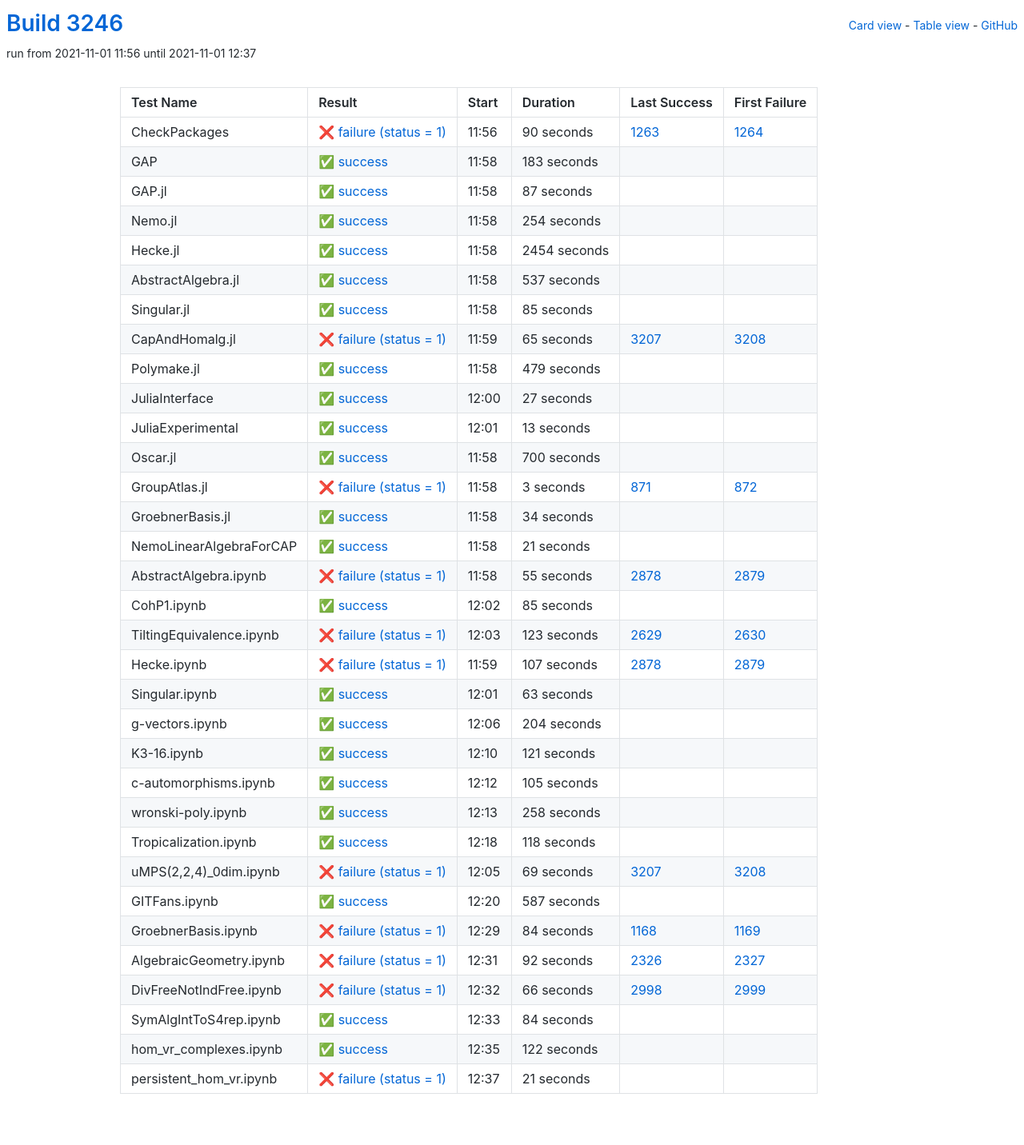
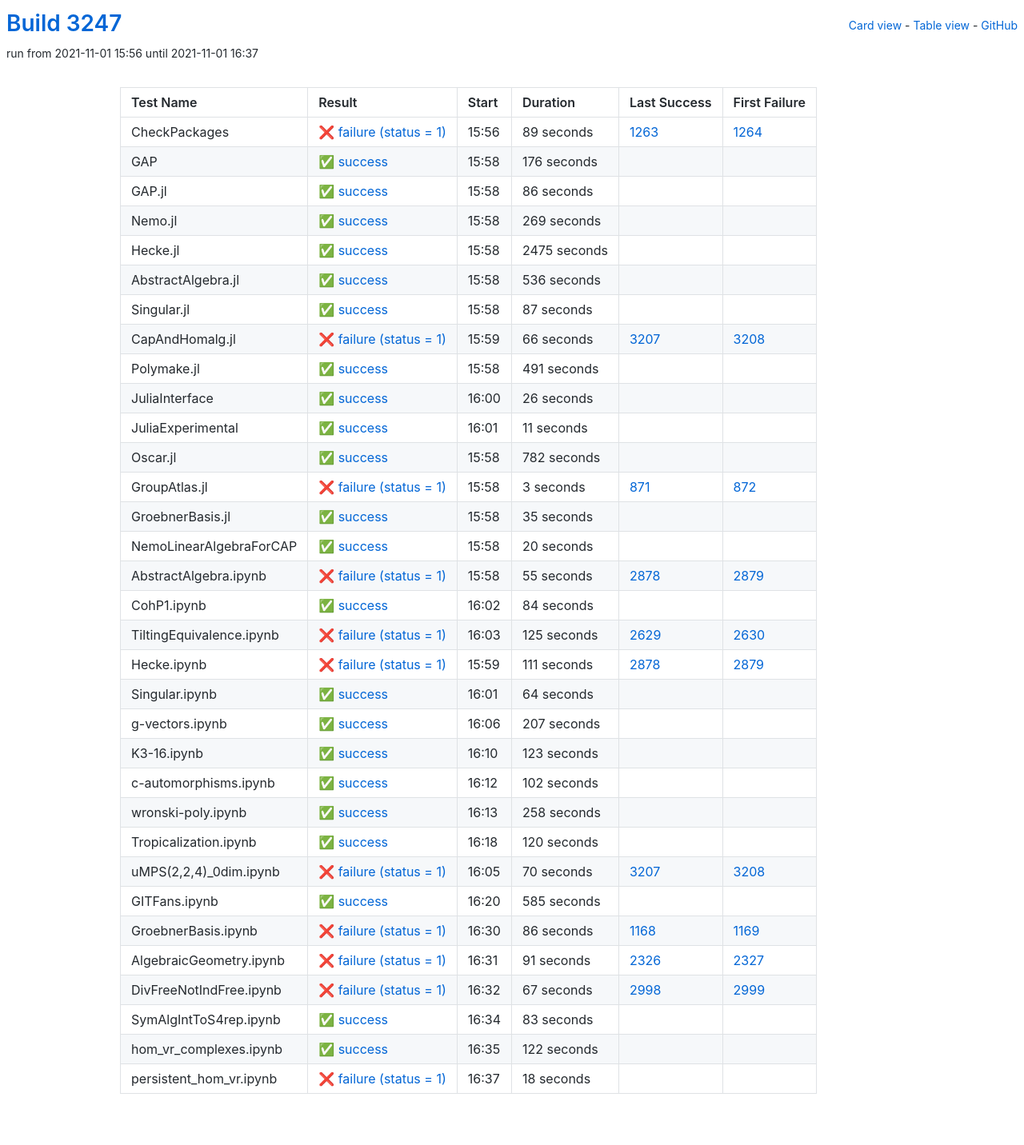
Before and after one commit to oscar-system/oscar-ci-status-stable, a Jekyll site: the page built from table.html, in a window 1280 px wide. Shown: the whole page at 80% size. Built offline with Jekyll 4.4.1, drawn with Linux system fonts in a browser that asks for light colours.

Commit message:
Build #3247

```diff
--- a/_data/ci.yml
+++ b/_data/ci.yml
@@ -1,6 +1,6 @@
 ---
-build: 3246
-build_url: https://oscarci.mathematik.uni-kl.de/job/oscar-stable/3246/
+build: 3247
+build_url: https://oscarci.mathematik.uni-kl.de/job/oscar-stable/3247/
 job: oscar-stable
 organization: oscar-system
 repo: oscar-ci-status-stable
@@ -8,32 +8,80 @@ repourl: https://github.com/oscar-system/oscar-ci-status-stable
 tests:
 - name: CheckPackages
   id: checkpackages
-  log: https://oscarci.mathematik.uni-kl.de/job/oscar-stable/3246/artifact/logs/build-3246/CheckPackages.log
-  start: 2021-11-01 11:56
+  log: https://oscarci.mathematik.uni-kl.de/job/oscar-stable/3247/artifact/logs/build-3247/CheckPackages.log
+  start: 2021-11-01 15:56
   success: false
   exitcode: 1
   status: failure
-  duration: 90
+  duration: 89
   last_success: 1263
   last_success_url: https://oscarci.mathematik.uni-kl.de/job/oscar-stable/1263/
   first_failure: 1264
   first_failure_url: https://oscarci.mathematik.uni-kl.de/job/oscar-stable/1264/
 - name: GAP
   id: gap
-  log: https://oscarci.mathematik.uni-kl.de/job/oscar-stable/3246/artifact/logs/build-3246/GAP.log
-  start: 2021-11-01 11:58
+  log: https://oscarci.mathematik.uni-kl.de/job/oscar-stable/3247/artifact/logs/build-3247/GAP.log
+  start: 2021-11-01 15:58
   success: true
   exitcode: 0
   status: success
-  duration: 183
+  duration: 176
   last_success: false
   last_success_url:
   first_failure: false
   first_failure_url:
 - name: GAP.jl
   id: gap-jl
-  log: https://oscarci.mathematik.uni-kl.de/job/oscar-stable/3246/artifact/logs/build-3246/GAP.jl.log
-  start: 2021-11-01 11:58
+  log: https://oscarci.mathematik.uni-kl.de/job/oscar-stable/3247/artifact/logs/build-3247/GAP.jl.log
+  start: 2021-11-01 15:58
+  success: true
+  exitcode: 0
+  status: success
+  duration: 86
+  last_success: false
+  last_success_url:
+  first_failure: false
+  first_failure_url:
+- name: Nemo.jl
+  id: nemo-jl
+  log: https://oscarci.mathematik.uni-kl.de/job/oscar-stable/3247/artifact/logs/build-3247/Nemo.jl.log
+  start: 2021-11-01 15:58
+  success: true
+  exitcode: 0
+  status: success
+  duration: 269
+  last_success: false
+  last_success_url:
+  first_failure: false
+  first_failure_url:
+- name: Hecke.jl
+  id: hecke-jl
+  log: https://oscarci.mathematik.uni-kl.de/job/oscar-stable/3247/artifact/logs/build-3247/Hecke.jl.log
+  start: 2021-11-01 15:58
+  success: true
+  exitcode: 0
+  status: success
+  duration: 2475
+  last_success: false
+  last_success_url:
+  first_failure: false
+  first_failure_url:
+- name: AbstractAlgebra.jl
+  id: abstractalgebra-jl
+  log: https://oscarci.mathematik.uni-kl.de/job/oscar-stable/3247/artifact/logs/build-3247/AbstractAlgebra.jl.log
+  start: 2021-11-01 15:58
+  success: true
+  exitcode: 0
+  status: success
+  duration: 536
+  last_success: false
+  last_success_url:
+  first_failure: false
+  first_failure_url:
+- name: Singular.jl
+  id: singular-jl
+  log: https://oscarci.mathematik.uni-kl.de/job/oscar-stable/3247/artifact/logs/build-3247/Singular.jl.log
+  start: 2021-11-01 15:58
   success: true
   exitcode: 0
   status: success
@@ -42,118 +90,70 @@ tests:
   last_success_url:
   first_failure: false
   first_failure_url:
-- name: Nemo.jl
-  id: nemo-jl
-  log: https://oscarci.mathematik.uni-kl.de/job/oscar-stable/3246/artifact/logs/build-3246/Nemo.jl.log
-  start: 2021-11-01 11:58
-  success: true
-  exitcode: 0
-  status: success
-  duration: 254
-  last_success: false
-  last_success_url:
-  first_failure: false
-  first_failure_url:
-- name: Hecke.jl
-  id: hecke-jl
-  log: https://oscarci.mathematik.uni-kl.de/job/oscar-stable/3246/artifact/logs/build-3246/Hecke.jl.log
-  start: 2021-11-01 11:58
-  success: true
-  exitcode: 0
-  status: success
-  duration: 2454
-  last_success: false
-  last_success_url:
-  first_failure: false
-  first_failure_url:
-- name: AbstractAlgebra.jl
-  id: abstractalgebra-jl
-  log: https://oscarci.mathematik.uni-kl.de/job/oscar-stable/3246/artifact/logs/build-3246/AbstractAlgebra.jl.log
-  start: 2021-11-01 11:58
-  success: true
-  exitcode: 0
-  status: success
-  duration: 537
-  last_success: false
-  last_success_url:
-  first_failure: false
-  first_failure_url:
-- name: Singular.jl
-  id: singular-jl
-  log: https://oscarci.mathematik.uni-kl.de/job/oscar-stable/3246/artifact/logs/build-3246/Singular.jl.log
-  start: 2021-11-01 11:58
-  success: true
-  exitcode: 0
-  status: success
-  duration: 85
-  last_success: false
-  last_success_url:
-  first_failure: false
-  first_failure_url:
 - name: CapAndHomalg.jl
   id: capandhomalg-jl
-  log: https://oscarci.mathematik.uni-kl.de/job/oscar-stable/3246/artifact/logs/build-3246/CapAndHomalg.jl.log
-  start: 2021-11-01 11:59
+  log: https://oscarci.mathematik.uni-kl.de/job/oscar-stable/3247/artifact/logs/build-3247/CapAndHomalg.jl.log
+  start: 2021-11-01 15:59
   success: false
   exitcode: 1
   status: failure
-  duration: 65
+  duration: 66
   last_success: 3207
   last_success_url: https://oscarci.mathematik.uni-kl.de/job/oscar-stable/3207/
   first_failure: 3208
   first_failure_url: https://oscarci.mathematik.uni-kl.de/job/oscar-stable/3208/
 - name: Polymake.jl
   id: polymake-jl
-  log: https://oscarci.mathematik.uni-kl.de/job/oscar-stable/3246/artifact/logs/build-3246/Polymake.jl.log
-  start: 2021-11-01 11:58
+  log: https://oscarci.mathematik.uni-kl.de/job/oscar-stable/3247/artifact/logs/build-3247/Polymake.jl.log
+  start: 2021-11-01 15:58
   success: true
   exitcode: 0
   status: success
-  duration: 479
+  duration: 491
   last_success: false
   last_success_url:
   first_failure: false
   first_failure_url:
 - name: JuliaInterface
   id: juliainterface
-  log: https://oscarci.mathematik.uni-kl.de/job/oscar-stable/3246/artifact/logs/build-3246/JuliaInterface.log
-  start: 2021-11-01 12:00
+  log: https://oscarci.mathematik.uni-kl.de/job/oscar-stable/3247/artifact/logs/build-3247/JuliaInterface.log
+  start: 2021-11-01 16:00
   success: true
   exitcode: 0
   status: success
-  duration: 27
+  duration: 26
   last_success: false
   last_success_url:
   first_failure: false
   first_failure_url:
 - name: JuliaExperimental
   id: juliaexperimental
-  log: https://oscarci.mathematik.uni-kl.de/job/oscar-stable/3246/artifact/logs/build-3246/JuliaExperimental.log
-  start: 2021-11-01 12:01
+  log: https://oscarci.mathematik.uni-kl.de/job/oscar-stable/3247/artifact/logs/build-3247/JuliaExperimental.log
+  start: 2021-11-01 16:01
   success: true
   exitcode: 0
   status: success
-  duration: 13
+  duration: 11
   last_success: false
   last_success_url:
   first_failure: false
   first_failure_url:
 - name: Oscar.jl
   id: oscar-jl
-  log: https://oscarci.mathematik.uni-kl.de/job/oscar-stable/3246/artifact/logs/build-3246/Oscar.jl.log
-  start: 2021-11-01 11:58
+  log: https://oscarci.mathematik.uni-kl.de/job/oscar-stable/3247/artifact/logs/build-3247/Oscar.jl.log
+  start: 2021-11-01 15:58
   success: true
   exitcode: 0
   status: success
-  duration: 700
+  duration: 782
   last_success: false
   last_success_url:
   first_failure: false
   first_failure_url:
 - name: GroupAtlas.jl
   id: groupatlas-jl
-  log: https://oscarci.mathematik.uni-kl.de/job/oscar-stable/3246/artifact/logs/build-3246/GroupAtlas.jl.log
-  start: 2021-11-01 11:58
+  log: https://oscarci.mathematik.uni-kl.de/job/oscar-stable/3247/artifact/logs/build-3247/GroupAtlas.jl.log
+  start: 2021-11-01 15:58
   success: false
   exitcode: 1
   status: failure
@@ -164,32 +164,32 @@ tests:
   first_failure_url: https://oscarci.mathematik.uni-kl.de/job/oscar-stable/872/
 - name: GroebnerBasis.jl
   id: groebnerbasis-jl
-  log: https://oscarci.mathematik.uni-kl.de/job/oscar-stable/3246/artifact/logs/build-3246/GroebnerBasis.jl.log
-  start: 2021-11-01 11:58
+  log: https://oscarci.mathematik.uni-kl.de/job/oscar-stable/3247/artifact/logs/build-3247/GroebnerBasis.jl.log
+  start: 2021-11-01 15:58
   success: true
   exitcode: 0
   status: success
-  duration: 34
+  duration: 35
   last_success: false
   last_success_url:
   first_failure: false
   first_failure_url:
 - name: NemoLinearAlgebraForCAP
   id: nemolinearalgebraforcap
-  log: https://oscarci.mathematik.uni-kl.de/job/oscar-stable/3246/artifact/logs/build-3246/NemoLinearAlgebraForCAP.log
-  start: 2021-11-01 11:58
+  log: https://oscarci.mathematik.uni-kl.de/job/oscar-stable/3247/artifact/logs/build-3247/NemoLinearAlgebraForCAP.log
+  start: 2021-11-01 15:58
   success: true
   exitcode: 0
   status: success
-  duration: 21
+  duration: 20
   last_success: false
   last_success_url:
   first_failure: false
   first_failure_url:
 - name: AbstractAlgebra.ipynb
   id: abstractalgebra-ipynb
-  log: https://oscarci.mathematik.uni-kl.de/job/oscar-stable/3246/artifact/logs/build-3246/AbstractAlgebra.ipynb.log
-  start: 2021-11-01 11:58
+  log: https://oscarci.mathematik.uni-kl.de/job/oscar-stable/3247/artifact/logs/build-3247/AbstractAlgebra.ipynb.log
+  start: 2021-11-01 15:58
   success: false
   exitcode: 1
   status: failure
@@ -200,92 +200,92 @@ tests:
   first_failure_url: https://oscarci.mathematik.uni-kl.de/job/oscar-stable/2879/
 - name: CohP1.ipynb
   id: cohp1-ipynb
-  log: https://oscarci.mathematik.uni-kl.de/job/oscar-stable/3246/artifact/logs/build-3246/CohP1.ipynb.log
-  start: 2021-11-01 12:02
+  log: https://oscarci.mathematik.uni-kl.de/job/oscar-stable/3247/artifact/logs/build-3247/CohP1.ipynb.log
+  start: 2021-11-01 16:02
   success: true
   exitcode: 0
   status: success
-  duration: 85
+  duration: 84
   last_success: false
   last_success_url:
   first_failure: false
   first_failure_url:
 - name: TiltingEquivalence.ipynb
   id: tiltingequivalence-ipynb
-  log: https://oscarci.mathematik.uni-kl.de/job/oscar-stable/3246/artifact/logs/build-3246/TiltingEquivalence.ipynb.log
-  start: 2021-11-01 12:03
+  log: https://oscarci.mathematik.uni-kl.de/job/oscar-stable/3247/artifact/logs/build-3247/TiltingEquivalence.ipynb.log
+  start: 2021-11-01 16:03
   success: false
   exitcode: 1
   status: failure
-  duration: 123
+  duration: 125
   last_success: 2629
   last_success_url: https://oscarci.mathematik.uni-kl.de/job/oscar-stable/2629/
   first_failure: 2630
   first_failure_url: https://oscarci.mathematik.uni-kl.de/job/oscar-stable/2630/
 - name: Hecke.ipynb
   id: hecke-ipynb
-  log: https://oscarci.mathematik.uni-kl.de/job/oscar-stable/3246/artifact/logs/build-3246/Hecke.ipynb.log
-  start: 2021-11-01 11:59
+  log: https://oscarci.mathematik.uni-kl.de/job/oscar-stable/3247/artifact/logs/build-3247/Hecke.ipynb.log
+  start: 2021-11-01 15:59
   success: false
   exitcode: 1
   status: failure
-  duration: 107
+  duration: 111
   last_success: 2878
   last_success_url: https://oscarci.mathematik.uni-kl.de/job/oscar-stable/2878/
   first_failure: 2879
   first_failure_url: https://oscarci.mathematik.uni-kl.de/job/oscar-stable/2879/
 - name: Singular.ipynb
   id: singular-ipynb
-  log: https://oscarci.mathematik.uni-kl.de/job/oscar-stable/3246/artifact/logs/build-3246/Singular.ipynb.log
-  start: 2021-11-01 12:01
+  log: https://oscarci.mathematik.uni-kl.de/job/oscar-stable/3247/artifact/logs/build-3247/Singular.ipynb.log
+  start: 2021-11-01 16:01
   success: true
   exitcode: 0
   status: success
-  duration: 63
+  duration: 64
   last_success: false
   last_success_url:
   first_failure: false
   first_failure_url:
 - name: g-vectors.ipynb
   id: g-vectors-ipynb
-  log: https://oscarci.mathematik.uni-kl.de/job/oscar-stable/3246/artifact/logs/build-3246/g-vectors.ipynb.log
-  start: 2021-11-01 12:06
+  log: https://oscarci.mathematik.uni-kl.de/job/oscar-stable/3247/artifact/logs/build-3247/g-vectors.ipynb.log
+  start: 2021-11-01 16:06
   success: true
   exitcode: 0
   status: success
-  duration: 204
+  duration: 207
   last_success: false
   last_success_url:
   first_failure: false
   first_failure_url:
 - name: K3-16.ipynb
   id: k3-16-ipynb
-  log: https://oscarci.mathematik.uni-kl.de/job/oscar-stable/3246/artifact/logs/build-3246/K3-16.ipynb.log
-  start: 2021-11-01 12:10
+  log: https://oscarci.mathematik.uni-kl.de/job/oscar-stable/3247/artifact/logs/build-3247/K3-16.ipynb.log
+  start: 2021-11-01 16:10
   success: true
   exitcode: 0
   status: success
-  duration: 121
+  duration: 123
   last_success: false
   last_success_url:
   first_failure: false
   first_failure_url:
 - name: c-automorphisms.ipynb
   id: c-automorphisms-ipynb
-  log: https://oscarci.mathematik.uni-kl.de/job/oscar-stable/3246/artifact/logs/build-3246/c-automorphisms.ipynb.log
-  start: 2021-11-01 12:12
+  log: https://oscarci.mathematik.uni-kl.de/job/oscar-stable/3247/artifact/logs/build-3247/c-automorphisms.ipynb.log
+  start: 2021-11-01 16:12
   success: true
   exitcode: 0
   status: success
-  duration: 105
+  duration: 102
   last_success: false
   last_success_url:
   first_failure: false
   first_failure_url:
 - name: wronski-poly.ipynb
   id: wronski-poly-ipynb
-  log: https://oscarci.mathematik.uni-kl.de/job/oscar-stable/3246/artifact/logs/build-3246/wronski-poly.ipynb.log
-  start: 2021-11-01 12:13
+  log: https://oscarci.mathematik.uni-kl.de/job/oscar-stable/3247/artifact/logs/build-3247/wronski-poly.ipynb.log
+  start: 2021-11-01 16:13
   success: true
   exitcode: 0
   status: success
@@ -296,92 +296,92 @@ tests:
   first_failure_url:
 - name: Tropicalization.ipynb
   id: tropicalization-ipynb
-  log: https://oscarci.mathematik.uni-kl.de/job/oscar-stable/3246/artifact/logs/build-3246/Tropicalization.ipynb.log
-  start: 2021-11-01 12:18
+  log: https://oscarci.mathematik.uni-kl.de/job/oscar-stable/3247/artifact/logs/build-3247/Tropicalization.ipynb.log
+  start: 2021-11-01 16:18
   success: true
   exitcode: 0
   status: success
-  duration: 118
+  duration: 120
   last_success: false
   last_success_url:
   first_failure: false
   first_failure_url:
 - name: uMPS(2,2,4)_0dim.ipynb
   id: umps-2-2-4-0dim-ipynb
-  log: https://oscarci.mathematik.uni-kl.de/job/oscar-stable/3246/artifact/logs/build-3246/uMPS-2-2-4-_0dim.ipynb.log
-  start: 2021-11-01 12:05
+  log: https://oscarci.mathematik.uni-kl.de/job/oscar-stable/3247/artifact/logs/build-3247/uMPS-2-2-4-_0dim.ipynb.log
+  start: 2021-11-01 16:05
   success: false
   exitcode: 1
   status: failure
-  duration: 69
+  duration: 70
   last_success: 3207
   last_success_url: https://oscarci.mathematik.uni-kl.de/job/oscar-stable/3207/
   first_failure: 3208
   first_failure_url: https://oscarci.mathematik.uni-kl.de/job/oscar-stable/3208/
 - name: GITFans.ipynb
   id: gitfans-ipynb
-  log: https://oscarci.mathematik.uni-kl.de/job/oscar-stable/3246/artifact/logs/build-3246/GITFans.ipynb.log
-  start: 2021-11-01 12:20
+  log: https://oscarci.mathematik.uni-kl.de/job/oscar-stable/3247/artifact/logs/build-3247/GITFans.ipynb.log
+  start: 2021-11-01 16:20
   success: true
   exitcode: 0
   status: success
-  duration: 587
+  duration: 585
   last_success: false
   last_success_url:
   first_failure: false
   first_failure_url:
 - name: GroebnerBasis.ipynb
   id: groebnerbasis-ipynb
-  log: https://oscarci.mathematik.uni-kl.de/job/oscar-stable/3246/artifact/logs/build-3246/GroebnerBasis.ipynb.log
-  start: 2021-11-01 12:29
+  log: https://oscarci.mathematik.uni-kl.de/job/oscar-stable/3247/artifact/logs/build-3247/GroebnerBasis.ipynb.log
+  start: 2021-11-01 16:30
   success: false
   exitcode: 1
   status: failure
-  duration: 84
+  duration: 86
   last_success: 1168
   last_success_url: https://oscarci.mathematik.uni-kl.de/job/oscar-stable/1168/
   first_failure: 1169
   first_failure_url: https://oscarci.mathematik.uni-kl.de/job/oscar-stable/1169/
 - name: AlgebraicGeometry.ipynb
   id: algebraicgeometry-ipynb
-  log: https://oscarci.mathematik.uni-kl.de/job/oscar-stable/3246/artifact/logs/build-3246/AlgebraicGeometry.ipynb.log
-  start: 2021-11-01 12:31
+  log: https://oscarci.mathematik.uni-kl.de/job/oscar-stable/3247/artifact/logs/build-3247/AlgebraicGeometry.ipynb.log
+  start: 2021-11-01 16:31
   success: false
   exitcode: 1
   status: failure
-  duration: 92
+  duration: 91
   last_success: 2326
   last_success_url: https://oscarci.mathematik.uni-kl.de/job/oscar-stable/2326/
   first_failure: 2327
   first_failure_url: https://oscarci.mathematik.uni-kl.de/job/oscar-stable/2327/
 - name: DivFreeNotIndFree.ipynb
   id: divfreenotindfree-ipynb
-  log: https://oscarci.mathematik.uni-kl.de/job/oscar-stable/3246/artifact/logs/build-3246/DivFreeNotIndFree.ipynb.log
-  start: 2021-11-01 12:32
+  log: https://oscarci.mathematik.uni-kl.de/job/oscar-stable/3247/artifact/logs/build-3247/DivFreeNotIndFree.ipynb.log
+  start: 2021-11-01 16:32
   success: false
   exitcode: 1
   status: failure
-  duration: 66
+  duration: 67
   last_success: 2998
   last_success_url: https://oscarci.mathematik.uni-kl.de/job/oscar-stable/2998/
   first_failure: 2999
   first_failure_url: https://oscarci.mathematik.uni-kl.de/job/oscar-stable/2999/
 - name: SymAlgIntToS4rep.ipynb
   id: symalginttos4rep-ipynb
-  log: https://oscarci.mathematik.uni-kl.de/job/oscar-stable/3246/artifact/logs/build-3246/SymAlgIntToS4rep.ipynb.log
-  start: 2021-11-01 12:33
+  log: https://oscarci.mathematik.uni-kl.de/job/oscar-stable/3247/artifact/logs/build-3247/SymAlgIntToS4rep.ipynb.log
+  start: 2021-11-01 16:34
   success: true
   exitcode: 0
   status: success
-  duration: 84
+  duration: 83
   last_success: false
   last_success_url:
   first_failure: false
   first_failure_url:
 - name: hom_vr_complexes.ipynb
   id: hom-vr-complexes-ipynb
-  log: https://oscarci.mathematik.uni-kl.de/job/oscar-stable/3246/artifact/logs/build-3246/hom_vr_complexes.ipynb.log
-  start: 2021-11-01 12:35
+  log: https://oscarci.mathematik.uni-kl.de/job/oscar-stable/3247/artifact/logs/build-3247/hom_vr_complexes.ipynb.log
+  start: 2021-11-01 16:35
   success: true
   exitcode: 0
   status: success
@@ -392,12 +392,12 @@ tests:
   first_failure_url:
 - name: persistent_hom_vr.ipynb
   id: persistent-hom-vr-ipynb
-  log: https://oscarci.mathematik.uni-kl.de/job/oscar-stable/3246/artifact/logs/build-3246/persistent_hom_vr.ipynb.log
-  start: 2021-11-01 12:37
+  log: https://oscarci.mathematik.uni-kl.de/job/oscar-stable/3247/artifact/logs/build-3247/persistent_hom_vr.ipynb.log
+  start: 2021-11-01 16:37
   success: false
   exitcode: 1
   status: failure
-  duration: 21
+  duration: 18
   last_success: false
   last_success_url:
   first_failure: false
```
Also changed, not shown: README.md.
